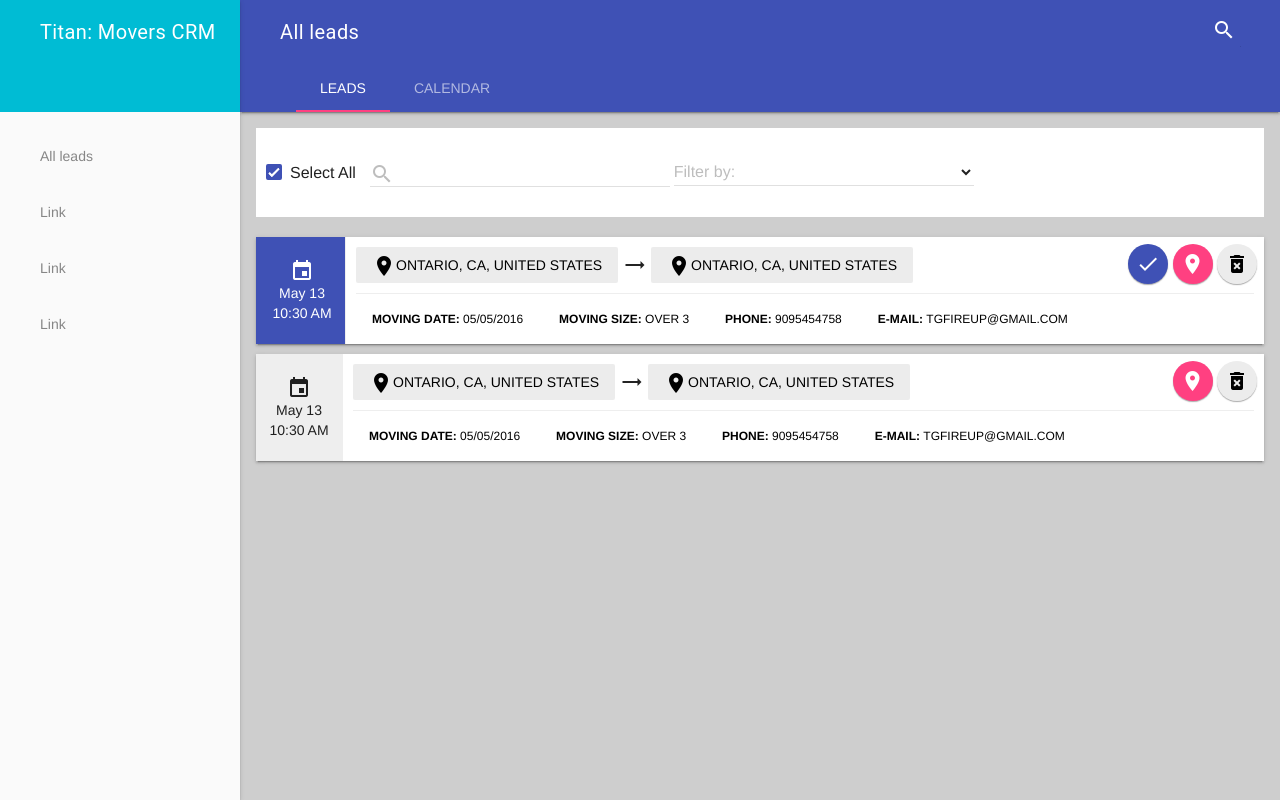
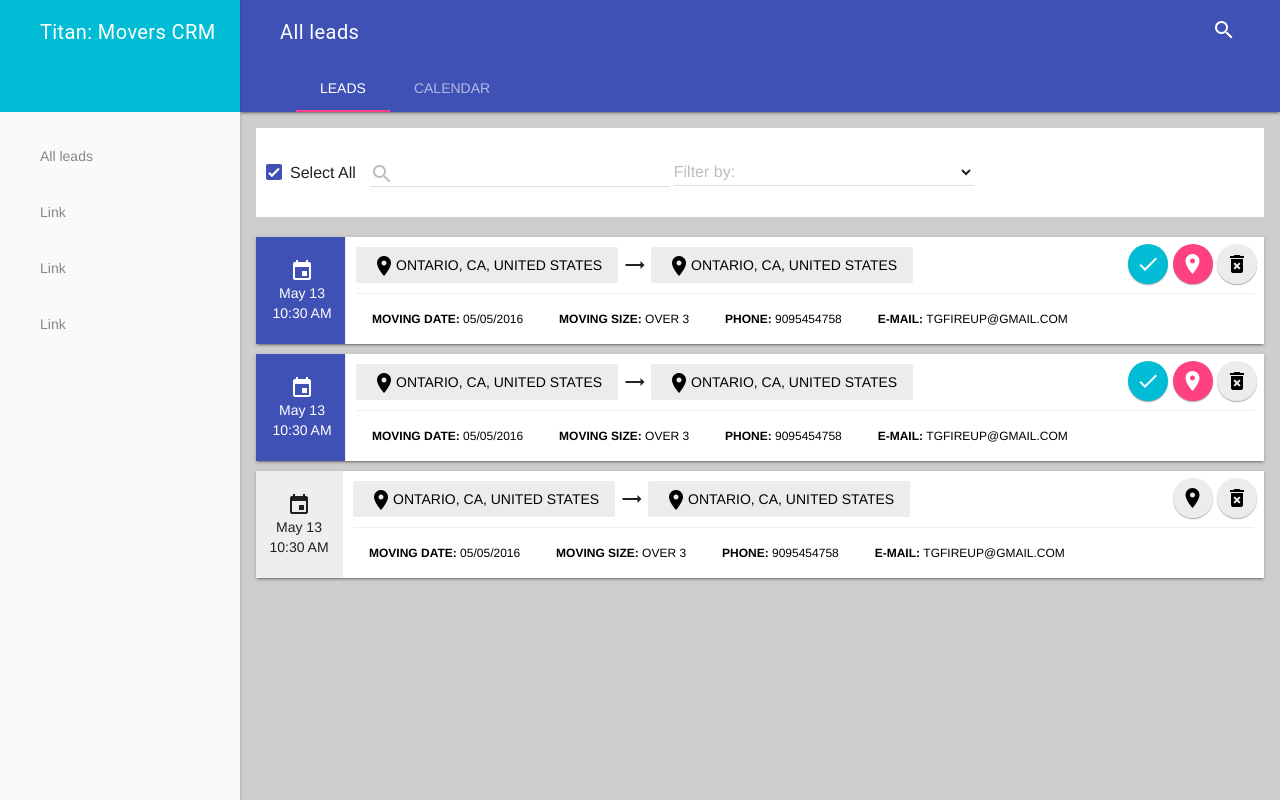
Before and after one commit to jordanmax/adminDashboard, a website: page app/index.html in a window 1280 px wide. Drawn offline with nearby package versions, Linux system fonts and the light colour scheme.

Commit message:
new design

```diff
--- a/app/assets/css/style.css
+++ b/app/assets/css/style.css
@@ -400,14 +400,30 @@ textarea {
   .md-lead:hover .md-lead__date {
     border-left: 3px solid #3f51b5; }
   .md-lead--new {
-    border-left: 3px solid #3f51b5; }
+    border-left: 3px solid #3f51b5;
+    /*			.md-lead__label {
+				background: #fff;
+			}
+			.md-lead__body .md-lead__label {
+				background: #C3C3C3;
+			}
+			.md-lead__title {
+			    border-bottom: 1px solid #1E3098;
+			}
+			.md-lead__main {
+			    border-left: 1px solid #1E3098;
+			}
+			.md-lead__check-btn {
+				background:#00bcd4;
+			}
+			&:hover {
+				border-left: 3px solid rgb(255,64,129);
+			}*/ }
     .md-lead--new .md-lead__date {
       background: #3f51b5;
       color: #fff; }
-    .md-lead--new:hover {
-      border-left: 3px solid #ff4081; }
   .md-lead__check-btn {
-    background: #3f51b5;
+    background: #00bcd4;
     color: #fff; }
     .md-lead__check-btn:hover {
       background: #ff4081; }
--- a/app/index.html
+++ b/app/index.html
@@ -122,6 +122,44 @@
                         </div>
                     </div>
 
+                    <div class="md-lead md-lead--new mdl-shadow--2dp">
+                        <!-- Right aligned menu below button -->
+                        <div class="md-lead__date">
+                          <i class="material-icons">event</i>
+                          <div>May 13</div>
+                           10:30 AM
+                        </div>
+
+                        <div class="md-lead__main">
+                          <div class="md-lead__title">
+                            <span class="md-lead__label">
+                              <i class="material-icons">place</i>Ontario, CA, United States
+                            </span>
+                            <i class="material-icons">trending_flat</i>
+                            <span class="md-lead__label">
+                            <i class="material-icons">place</i>Ontario, CA, United States</span>
+                            <div class="md-lead__title__btns">
+                              <button class="mdl-button mdl-js-button mdl-button--fab mdl-button--mini-fab md-lead__check-btn">
+                                <i class="material-icons">check</i>
+                              </button>
+                              <button class="mdl-button mdl-js-button mdl-button--fab mdl-button--mini-fab mdl-button--accent">
+                                <i class="material-icons">place</i>
+                              </button>
+                              <button class="mdl-button mdl-js-button mdl-button--fab mdl-button--mini-fab">
+                                <i class="material-icons">delete_forever</i>
+                              </button>
+                            </div>
+
+                          </div>
+                          <div class="md-lead__body">
+                              <span class="md-lead__label"><b>Moving date: </b>05/05/2016</span>
+                              <span class="md-lead__label"><b>Moving size: </b>Over 3</span>
+                              <span class="md-lead__label"><b>Phone: </b>9095454758</span>
+                              <span class="md-lead__label"><b>E-mail: </b>tgfireup@gmail.com</span>
+                          </div>
+                        </div>
+                    </div>
+
                     <div class="md-lead mdl-shadow--2dp">
                         <!-- Right aligned menu below button -->
                         <div class="md-lead__date">
@@ -140,7 +178,7 @@
                             <i class="material-icons">place</i>Ontario, CA, United States</span>
                             <div class="md-lead__title__btns">
 
-                              <button class="mdl-button mdl-js-button mdl-button--fab mdl-button--mini-fab mdl-button--accent">
+                              <button class="mdl-button mdl-js-button mdl-button--fab mdl-button--mini-fab ">
                                 <i class="material-icons">place</i>
                               </button>
                               <button class="mdl-button mdl-js-button mdl-button--fab mdl-button--mini-fab">
```
Also changed, not shown: app/assets/css/style.min.css.
